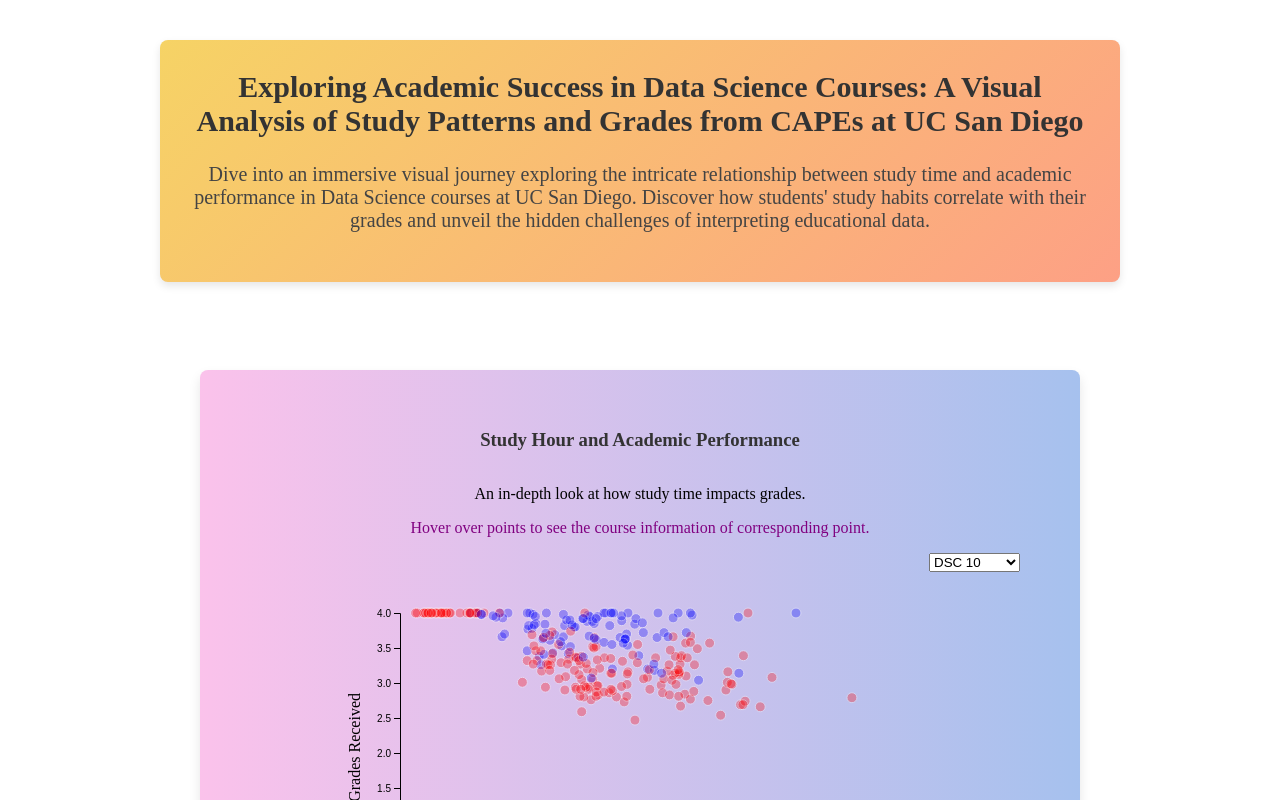
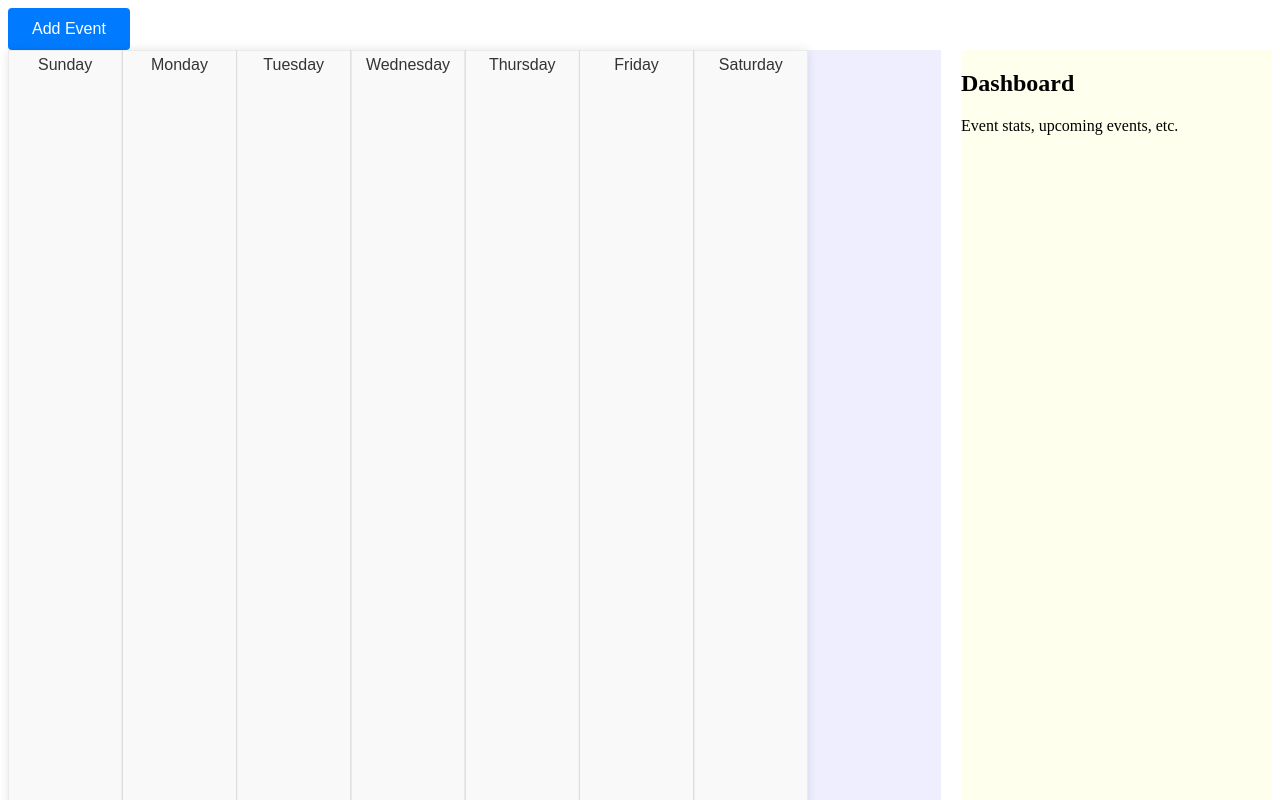
Before and after one commit to gchongg/FinalProject, a SvelteKit app: page / in a window 1280 px wide. Shown: the top 800 px of the page. Built offline with nearby package versions, Linux system fonts and the light colour scheme.

Commit message:
Made the Scheduler look nicer

```diff
--- a/src/components/Calendar.svelte
+++ b/src/components/Calendar.svelte
@@ -128,27 +128,146 @@
       return (hours * 60 + minutes) * (800/1440); // Assuming 60px height per hour, adjust if necessary
     }
   </script>
+  <style>
+    button {
+      background-color: #007bff; /* Green background */
+      color: white; /* White text */
+      padding: 12px 24px; /* Top and bottom padding, left and right padding */
+      border: none; /* No border */
+      border-radius: 4px; /* Rounded corners */
+      cursor: pointer; /* Hand cursor on hover */
+      font-size: 16px; /* Larger font size */
+      transition: background-color 0.3s; /* Smooth transition for hover effect */
+    }
 
+    button:hover {
+      background-color: #0056b3; /* Darker green background on hover */
+    }
+
+    /* Optional: focus state for accessibility */
+    button:focus {
+      outline: none; /* Removes the outline */
+      box-shadow: 0 0 0 2px rgba(76,175,80,0.5); /* Adds a green glow */
+    }
+
+    .event-form {
+    background-color: #f7f7f7;
+    padding: 20px;
+    border-radius: 8px;
+    box-shadow: 0 2px 4px rgba(0,0,0,0.1);
+    display: grid;
+    gap: 16px;
+    max-width: 400px;
+  }
+
+  .event-form input[type="text"], .event-form select {
+    padding: 8px;
+    border: 1px solid #ccc;
+    border-radius: 4px;
+    width: 100%;
+  }
+
+  .event-form button {
+    background-color: #007bff;
+    color: white;
+    padding: 10px 15px;
+    border: none;
+    border-radius: 4px;
+    cursor: pointer;
+    }
+
+    .event-form button:hover {
+      background-color: #0056b3;
+    }
+
+    .days-of-week {
+      display: flex;
+      flex-wrap: wrap;
+      gap: 10px;
+    }
+
+    .time-selectors {
+      display: flex;
+      gap: 10px;
+    }
+
+    .checkbox-group {
+      display: flex;
+      align-items: center;
+    }
+
+    label {
+      margin-right: 8px;
+      font-size: 14px;
+    }
+    .grid-container {
+      display: grid; /* Establishes a grid container */
+      grid-template-columns: 3fr 1fr; /* Allocates 3 parts of the space for the calendar and 1 part for the dashboard */
+      column-gap: 20px; /* Optional: Specifies a gap between the columns */
+      height: 100vh; /* Adjust the height as needed */
+      /* Additional styling as needed */
+    }
+
+    #my-calendar {
+      /* Calendar-specific styles */
+      /* No need to set width, as it's controlled by grid-template-columns */
+      background-color: #eef; /* Example styling */
+      /* Adjust padding, margin, or other styles as needed */
+    }
+
+    .dashboard {
+      /* Dashboard-specific styles */
+      background-color: #ffe; /* Example styling */
+      overflow-y: auto; /* Makes the dashboard scrollable if content exceeds its height */
+      /* Adjust padding, margin, or other styles as needed */
+    }
+  </style>
   <button on:click="{() => showForm = !showForm}">Add Event</button>
 
   {#if showForm}
+  <div class="event-form">
     <div>
-        <input type="text" bind:value="{newEvent.title}" placeholder="Event Title" />
+      <label for="eventTitle">Event Title</label>
+      <input id="eventTitle" type="text" bind:value="{newEvent.title}" placeholder="Event Title" />
+    </div>
+    <div class="days-of-week">
       {#each daysOfWeek as day, index}
-            <input type="checkbox" bind:group="{newEvent.days}" value="{index}"> {day}
+        <div class="checkbox-group">
+          <input type="checkbox" id="day{index}" bind:group="{newEvent.days}" value="{index}">
+          <label for="day{index}">{day}</label>
+        </div>
       {/each}
-        <select bind:value="{newEvent.start}">
+    </div>
+    <div class="time-selectors">
+      <div>
+        <label for="startTime">Start Time</label>
+        <select id="startTime" bind:value="{newEvent.start}">
           {#each timeOptions as option}
             <option value="{option}">{option}</option>
           {/each}
         </select>
-        <select bind:value="{newEvent.end}">
+      </div>
+      <div>
+        <label for="endTime">End Time</label>
+        <select id="endTime" bind:value="{newEvent.end}">
           {#each timeOptions as option}
             <option value="{option}">{option}</option>
           {/each}
         </select>
+      </div>
+    </div>
     <button on:click="{addEvent}">Submit</button>
   </div>
 {/if}
 
-  <div id="my-calendar"></div>
+  <div class="grid-container">
+    <div id="my-calendar">
+      <!-- Calendar content goes here -->
+    </div>
+
+    <div class="dashboard">
+      <h2>Dashboard</h2>
+      <!-- Dashboard content -->
+      <p>Event stats, upcoming events, etc.</p>
+    </div>
+  </div>
--- a/src/routes/+page.svelte
+++ b/src/routes/+page.svelte
@@ -1,10 +1,12 @@
 <script>
-    import App from "../components/App.svelte";
+    // import App from "../components/App.svelte";
+    import Calendar from "../components/Calendar.svelte";
 </script>
 
-<App />
+<!-- <App /> -->
+<Calendar/>
 
-<main>
+<!-- <main>
 <h1> Write Up </h1>
 
 <h3> What have you done so far?  </h3>
@@ -15,4 +17,4 @@
 
 <p> We believe that the most challenging task of our project is implementing the scrolling mechanism to ensure a smooth transition between different sections. Specifically, we need to connect the specific functions per visualization to avoid any overlap.
   We will have annotations, labels, and interactive features for each visualization, but we want to make sure that our page layout doesn't cut off any important information or become too overwhelming for our audience. We're currently figuring out the best way to present everything (order of trends, and plot types for specific sections) so that our project can be delivered effectively. </p>
-</main>
+</main> -->
```
Lines whose indentation alone changed are shown as unchanged.
